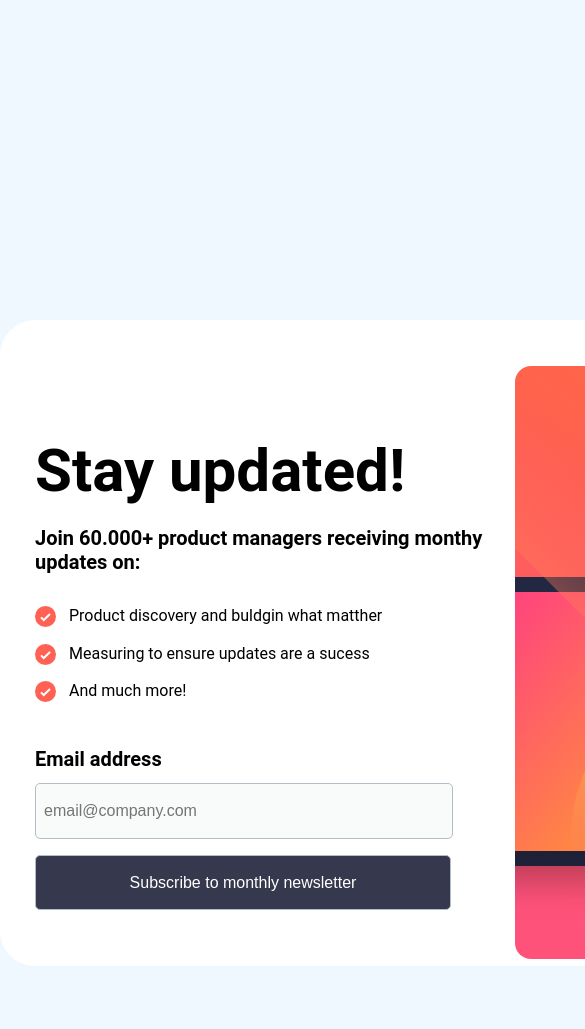
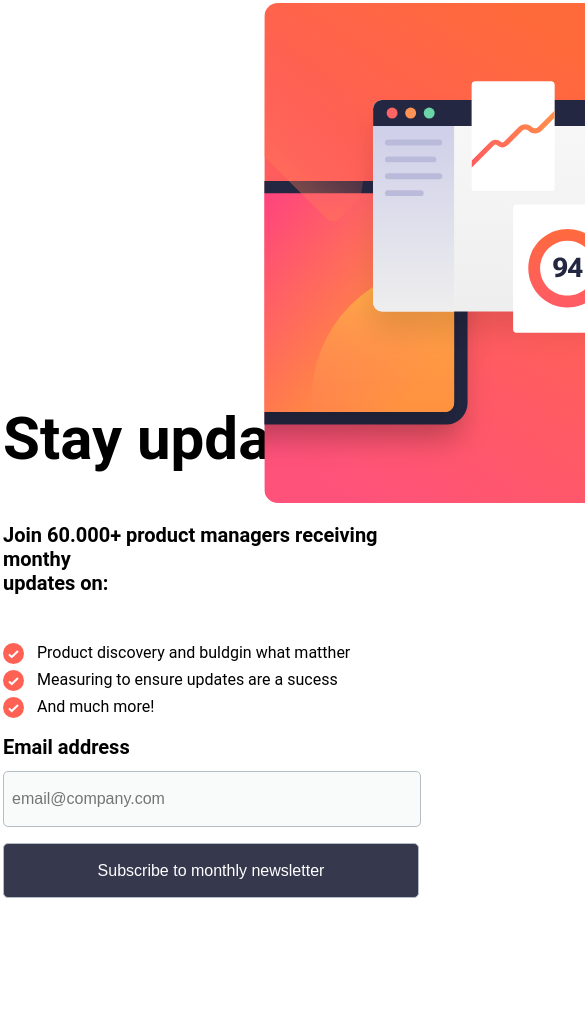
Before and after one commit to GabrielVieira-Code/DesafioFrontEnd-NewsLetter, a plain HTML site: page index.html in a window 390 px wide. Shown: the top 1029 px of the page, 585 px wide, since content can reach past the window. Drawn offline with Linux system fonts and the light colour scheme.

Commit message:
desenvolvimento do mobile

```diff
--- a/style.css
+++ b/style.css
@@ -108,7 +108,59 @@ input{
 
 @media (max-width: 600px)
 {
-  body{
-    background-color: aliceblue;
-  }
+  .container{
+    background-color: rgb(255, 255, 255);
+    height: 100%;
+    width: 100%;
+    position: relative;
+    margin-left: auto;
+    margin-right: auto;
+    margin-top: 20em;
+    border: solid transparent;
+    border-radius: 0px;
+    margin: 0;
+
 }
+html{
+  background-color: rgb(255, 255, 255);
+  margin: 0;
+  padding: 0;
+}
+
+    .svg{
+      width: 700px;
+      height: 500px;
+      /* height: 100%; */
+
+      /* margin: 0; */
+
+      position: absolute;
+      top: 0em;
+      /* bottom:  300000em; */
+       left: 5em;
+    }
+    .containerEmail{
+        /* background-color: black; */
+    position: relative;
+    top:12em;
+    left:2em;
+    }
+    h1{
+      position: absolute;
+      top:-5em;
+      font-family: 'Roboto', sans-serif;
+      font-size: 60px;
+    }
+    .containerEmail{
+      /* background-color: black; */
+      position: relative;
+      top:40em;
+      left:0em;
+    }
+    ul{
+      padding: 0;
+      position: relative;
+      bottom: 7em;
+    }
+
+}
```
